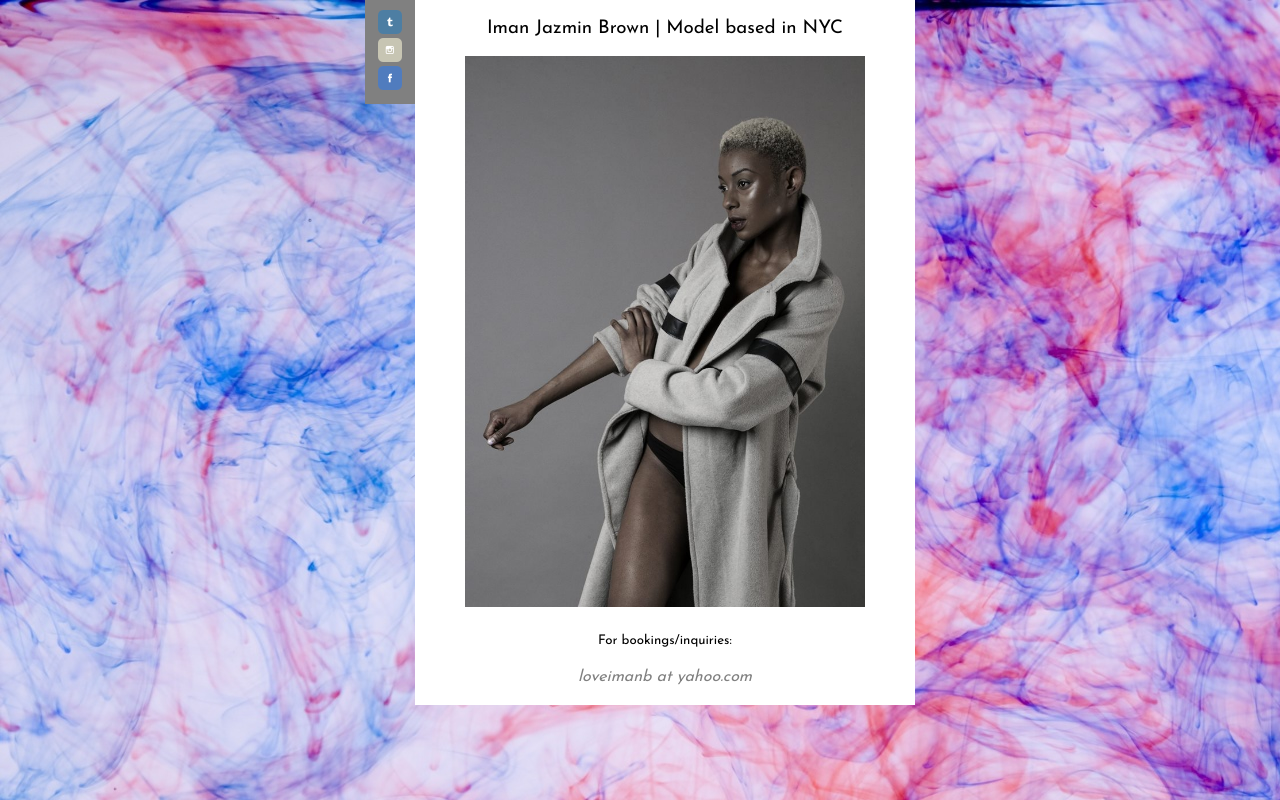
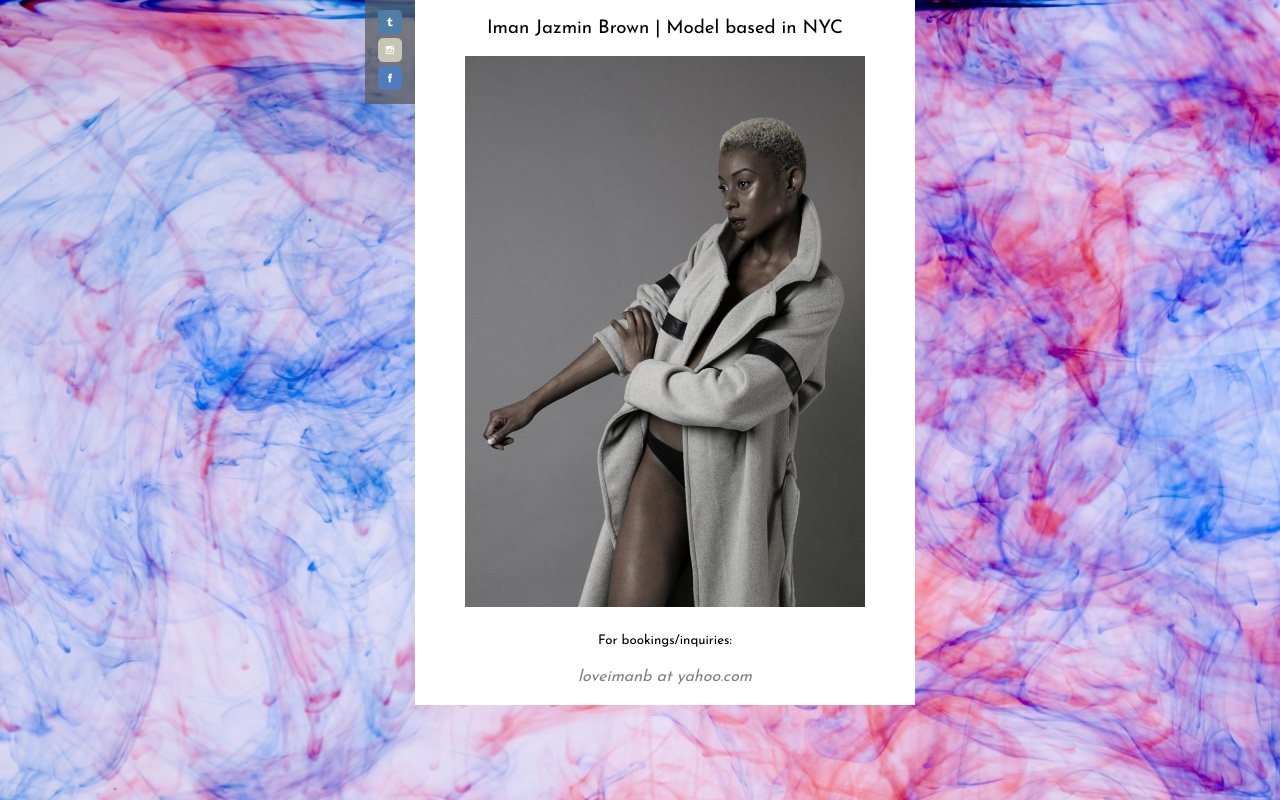
Before and after one commit to arcoiris/static_iman, a plain HTML site: page index.html in a window 1280 px wide. Drawn offline with Linux system fonts and the light colour scheme.

Commit message:
Make the social media tab somewhat transparent

```diff
--- a/css/style.css
+++ b/css/style.css
@@ -46,7 +46,6 @@ a {
 	max-height: 500px;
 	text-align: center;
 	margin: 0 auto;
-	vertical-align: bottom;
 }
 
 .box {
@@ -60,9 +59,9 @@ a {
 }
 
 .social_media {
-	display: table-cell;
-  background-color: grey;
-  width: 30px;
+	display: table-cell; /* need to check what this does */
+	background: rgba(84, 84, 84, 0.7);
+	width: 30px;
   padding: 10px;
   float: left;
   margin-bottom: 0;
```
